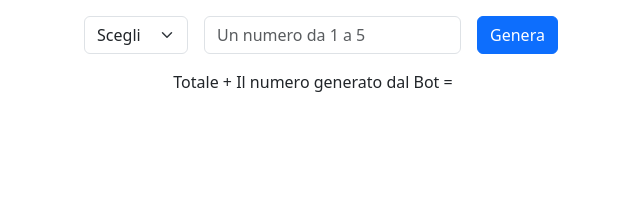
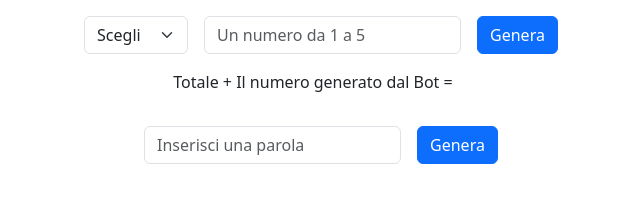
Before and after one commit to SalvatoreBono/js-paliedispari, a plain HTML site: page index.html in a window 1280 px wide. Shown: the whole page, without its empty margins (319-959 px from the left). Drawn offline with nearby package versions, Linux system fonts and the light colour scheme.

Commit message:
ex 2 try

```diff
--- a/index.html
+++ b/index.html
@@ -52,6 +52,22 @@
       <div class="pe-3">Totale + Il numero generato dal Bot =</div>
       <div id="sum"></div>
     </div>
+    <form class="row gy-2 gx-3 align-items-center justify-content-center pt-3">
+      <div class="col-auto">
+        <label class="visually-hidden" for="input-word">Parola</label>
+        <input
+          type="text"
+          class="form-control"
+          id="input-word"
+          placeholder="Inserisci una parola"
+        />
+      </div>
+      <div class="col-auto">
+        <button type="button" id="btn-word" class="btn btn-primary">
+          Genera
+        </button>
+      </div>
+    </form>
     <script
       src="https://cdn.jsdelivr.net/npm/bootstrap@5.3.0/dist/js/bootstrap.bundle.min.js"
       integrity="sha384-geWF76RCwLtnZ8qwWowPQNguL3RmwHVBC9FhGdlKrxdiJJigb/j/68SIy3Te4Bkz"
--- a/js/main.js
+++ b/js/main.js
@@ -58,3 +58,20 @@ btnGenerator.addEventListener("click", function () {
         console.log("Hai Perso")
     }
 })
+
+
+/* Palidroma
+Chiedere all’utente di inserire una parola
+Creare una funzione per capire se la parola inserita è palindroma (una parola che si legge allo stesso modo anche da destra versi sinistra, ad esempio anna, otto) */
+
+const inputWord = document.getElementById("input-word");
+const inputBtnGeneratorWord = document.getElementById("btn-word")
+
+//Creare una funzione per capire se la parola inserita è palindroma */
+function checkPalindrom(palindrom) {
+
+}
+inputBtnGeneratorWord.addEventListener("click", function () {
+    //Chiedere all’utente di inserire una parola
+    const word = inputWord.value
+})
```
